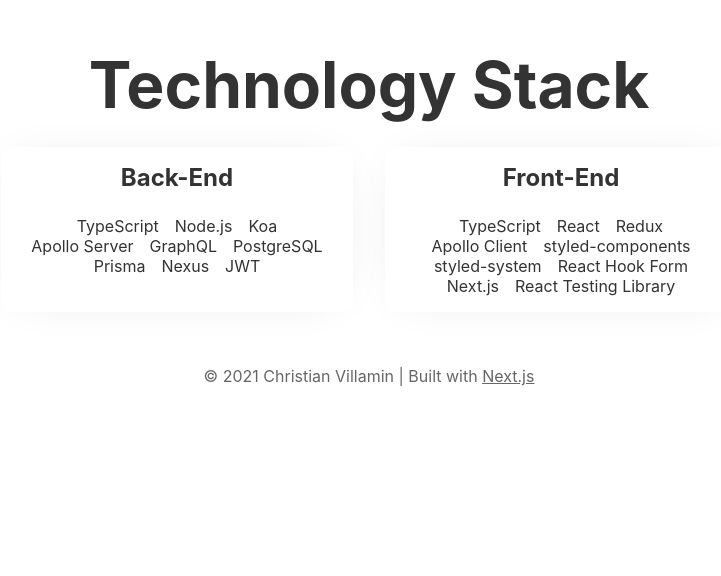
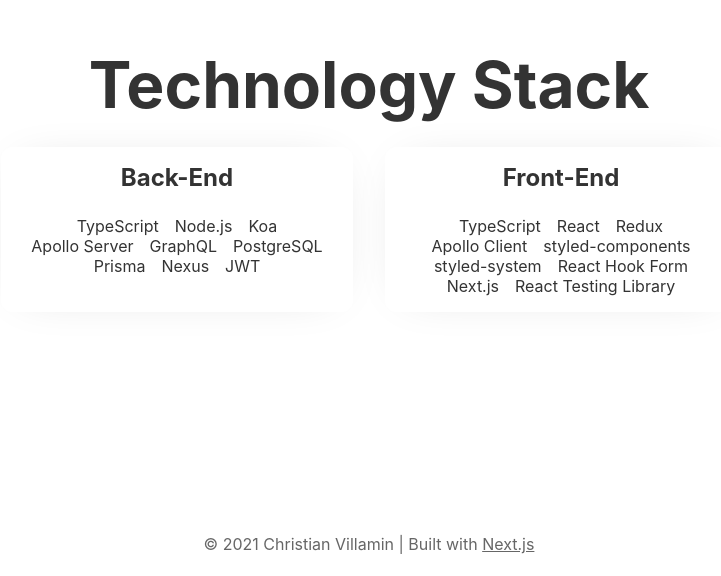
Before and after one commit to codekcv/personal-site-nextjs, a Next.js app: page / in a window 1280 px wide. Shown: the part 1562-2138 px from the top of the page, without its empty margins (271-992 px from the left). Before the commit the page ends 1970 px from the top, so only its background shows below. Built offline with nearby package versions, Linux system fonts and the light colour scheme.

Commit message:
feat(footer) increase mt

```diff
--- a/components/Footer/Footer.main.tsx
+++ b/components/Footer/Footer.main.tsx
@@ -10,7 +10,7 @@
       alignItems="center"
       width={1}
       height={64}
-      mt="2rem"
+      mt="25vh"
     >
       <Text color="#666" textAlign="center">
         © {currentYear} Christian Villamin | Built with&nbsp;
```
